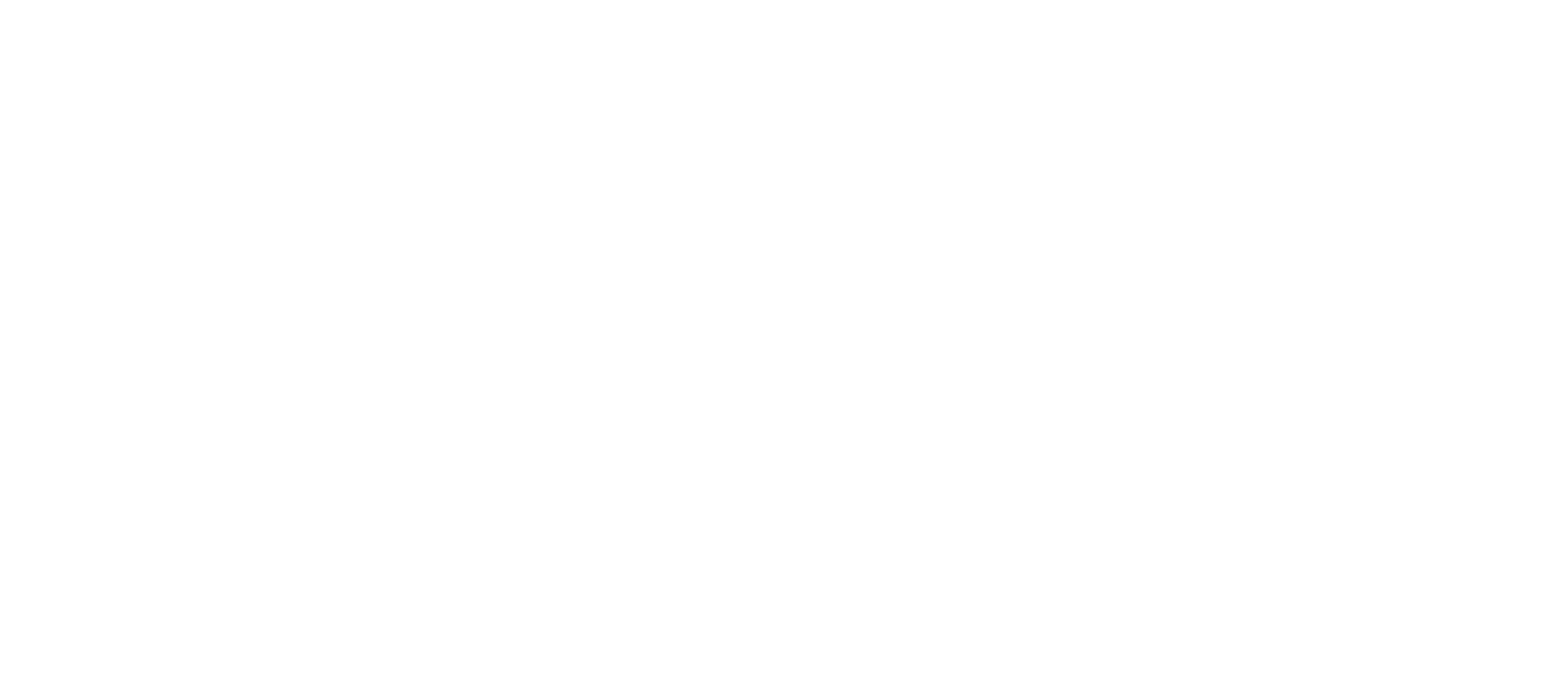
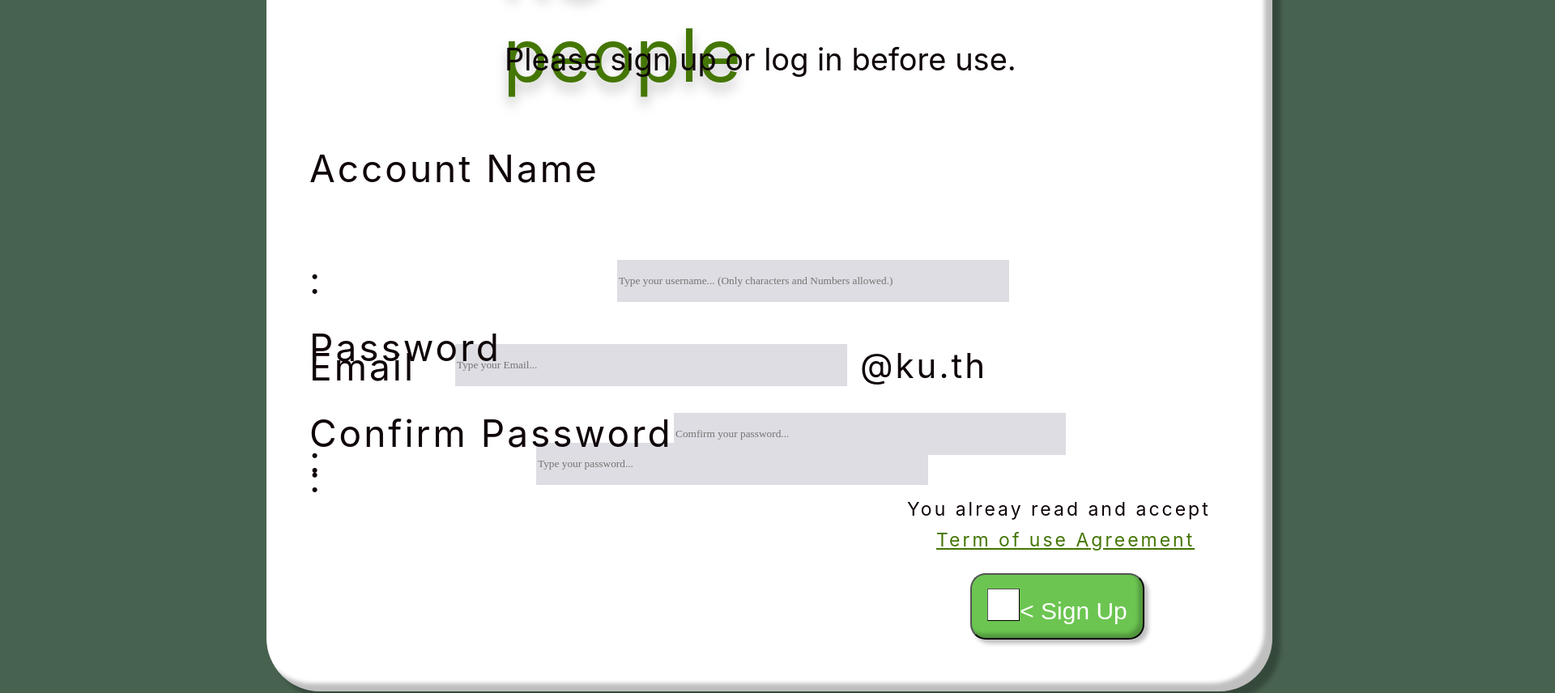
Before and after one commit to qqunx9999/KPP_Frontend, a React (Create React App) app in the folder frontend/: page /SignUp in a window 1280 px wide. Shown: the part 180-1036 px from the top of the page at 81% size, 1920 px wide, since content can reach past the window. Before the commit the page ends 800 px from the top, so only its background shows below. Built offline with nearby package versions, Linux system fonts and the light colour scheme.

Commit message:
Add files via upload
SignUppage tsx modify1.0

```diff
--- a/frontend/src/Pages/SignUpPage.tsx
+++ b/frontend/src/Pages/SignUpPage.tsx
@@ -5,14 +5,71 @@ import {
   Route,
   Link
 } from "react-router-dom";
-import '../CSSsource/LoginSigninPage.css';
+import '../CSSsource/SignupPage.css';
 
 
 const SignUpPage = () => {
 
-
   return (
     <Router>
+      <div className="dell-x-p-s">
+        <div className="center-frame">
+            <div className="k-u-people">
+                  KU people
+            </div>
+            <div className="descb-text">
+                  Please sign up or log in before use.
+            </div>
+            <div className="accountName">
+              <form>
+                  Account Name :
+                  <input placeholder="Type your username... (Only characters and Numbers allowed.)" style={{ width:"480px" , height:"50px" }} onFocus= {undefined} onBlur={undefined} onChange={undefined} onSubmit={undefined} value={""}  className="Input_account"/>
+
+              </form>
+            </div>
+            <div className="email-text">
+              <form>
+                  Email :
+                  <input placeholder="Type your Email..." style={{ width:"480px" , height:"50px" }} onFocus= {undefined} onBlur={undefined} onChange={undefined} onSubmit={undefined} value={""}  className="Input_email"/>
+                  <div className="_ku-th">
+                    @ku.th
+                  </div>
+              </form>
+            </div>
+            <div className="password">
+              <form>
+                  Password :
+                  <input placeholder="Type your password..." style={{ width:"480px" , height:"50px" }} onFocus= {undefined} onBlur={undefined} onChange={undefined} onSubmit={undefined} value={""}  className="Input_password"/>
+
+              </form>
+            </div>
+            <div className="conpassword">
+              <form>
+                  Confirm Password :
+
+                  <input placeholder="Comfirm your password..." style={{ width:"480px" , height:"50px" }} onFocus= {undefined} onBlur={undefined} onChange={undefined} onSubmit={undefined} value={""}  className="Input_conpassword"/>
+
+              </form>
+            </div>
+            <div className="accept">
+                  You alreay read and accept
+            </div>
+            <div className="term">
+                  Term of use Agreement
+            </div>
+            <div className="_go-back">
+              <button className="button">
+                  &lt; Go Back
+              </button>
+            </div>
+            <div className="sign-up">
+              <button className="button2">
+                <button className="square"></button>
+                  &lt; Sign Up
+              </button>
+            </div>
+        </div>
+      </div>
 
     </Router>
   );
```
